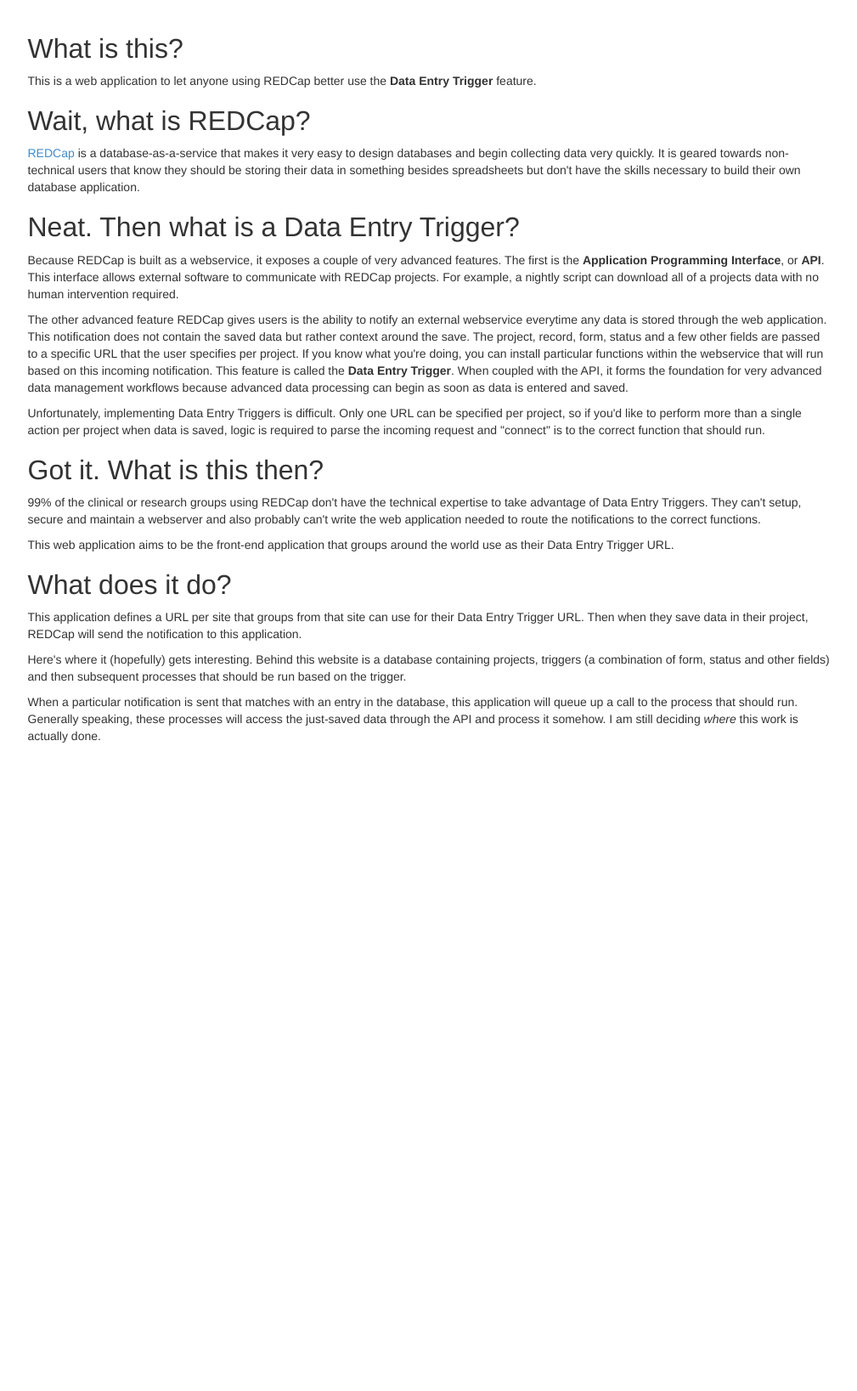
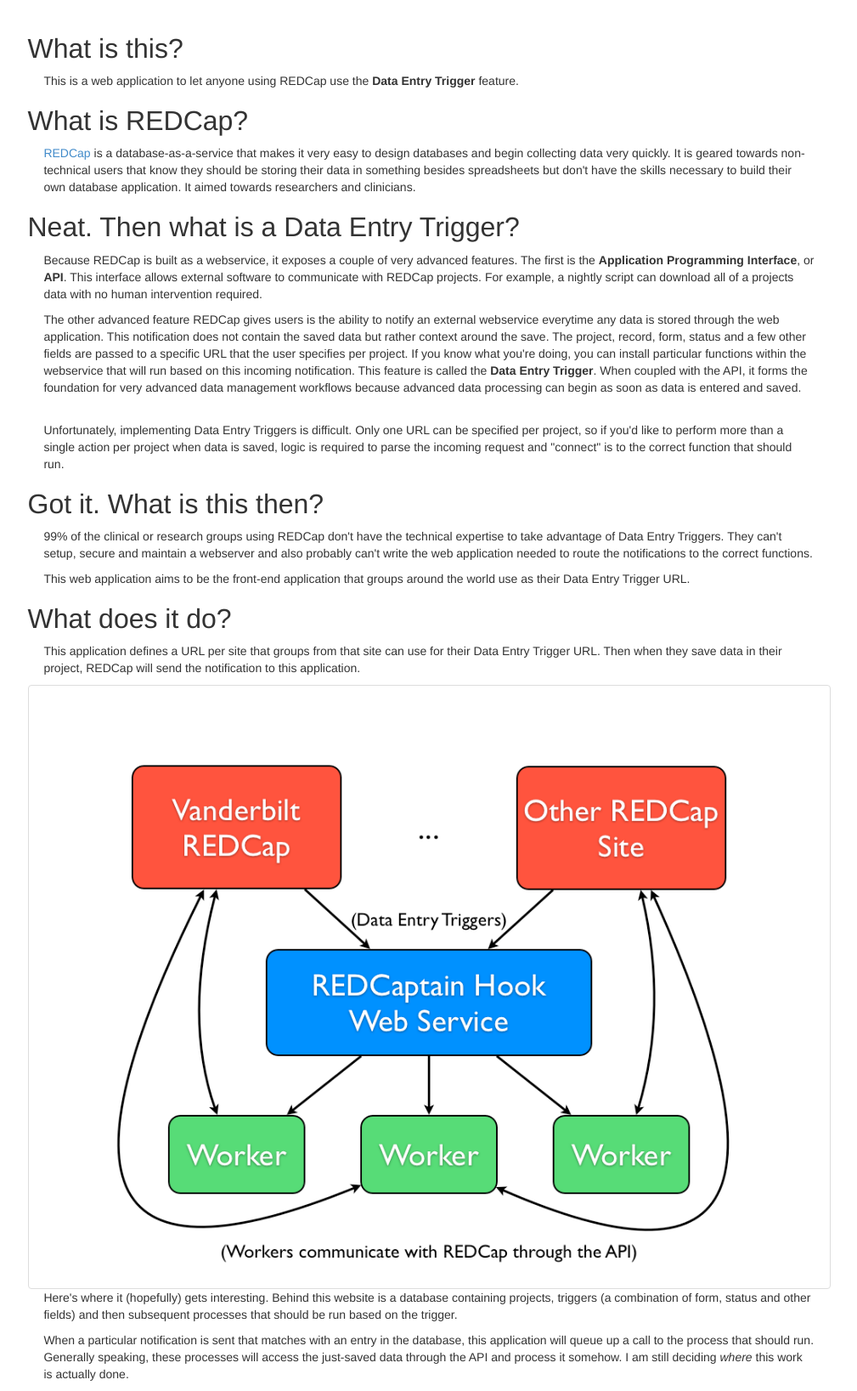
Before and after one commit to redcap-tools/redcaptainhook, a Django app: page / in a window 1280 px wide. Shown: the part 50-1687 px from the top of the page at 85% size, without its empty margins (135-1144 px from the left). Before the commit the page ends 924 px from the top, so only its background shows below. Run offline with Django 3.2, Linux system fonts and the light colour scheme.

Commit message:
Add system diagram and update index page

```diff
--- a/redcaptainhook/apps/main/templates/main/index.html
+++ b/redcaptainhook/apps/main/templates/main/index.html
@@ -1,4 +1,15 @@
 {% extends "base.html" %}
+{% load staticfiles %}
+
+{% block style %}
+{{ block.super }}
+<style type="text/css">
+p {
+  margin-right: 2%;
+  margin-left: 2%;
+}
+</style>
+{% endblock style %}
 
 {% block title %}Welcome to REDCaptain Hook{% endblock %}
 
@@ -7,14 +18,14 @@
   What is this?
 </h2>
 <p>
-  This is a web application to let anyone using REDCap better use the <strong>Data Entry Trigger</strong> feature.
+  This is a web application to let anyone using REDCap use the <strong>Data Entry Trigger</strong> feature.
 </p>
 
 <h2>
-  Wait, what is REDCap?
+  What is REDCap?
 </h2>
 <p>
-  <a href="http://project-redcap.org">REDCap</a> is a database-as-a-service that makes it very easy to design databases and begin collecting data very quickly. It is geared towards non-technical users that know they should be storing their data in something besides spreadsheets but don't have the skills necessary to build their own database application.
+  <a href="http://project-redcap.org">REDCap</a> is a database-as-a-service that makes it very easy to design databases and begin collecting data very quickly. It is geared towards non-technical users that know they should be storing their data in something besides spreadsheets but don't have the skills necessary to build their own database application. It aimed towards researchers and clinicians.
 </p>
 
 <h2>Neat. Then what is a Data Entry Trigger?</h2>
@@ -24,6 +35,7 @@
 <p>
   The other advanced feature REDCap gives users is the ability to notify an external webservice everytime any data is stored through the web application. This notification does not contain the saved data but rather context around the save. The project, record, form, status and a few other fields are passed to a specific URL that the user specifies per project. If you know what you're doing, you can install particular functions within the webservice that will run based on this incoming notification. This feature is called the <strong>Data Entry Trigger</strong>. When coupled with the API, it forms the foundation for very advanced data management workflows because advanced data processing can begin as soon as data is entered and saved.
 </p>
+<br />
 <p>
   Unfortunately, implementing Data Entry Triggers is difficult. Only one URL can be specified per project, so if you'd like to perform more than a single action per project when data is saved, logic is required to parse the incoming request and "connect" is to the correct function that should run.
 </p>
@@ -40,6 +52,9 @@
 <p>
   This application defines a URL per site that groups from that site can use for their Data Entry Trigger URL. Then when they save data in their project, REDCap will send the notification to this application.
 </p>
+
+<img src="{% static "img/system.png" %}" width="100%" class="img-thumbnail">
+
 <p>
   Here's where it (hopefully) gets interesting. Behind this website is a database containing projects, triggers (a combination of form, status and other fields) and then subsequent processes that should be run based on the trigger.
 </p>
@@ -47,4 +62,4 @@
   When a particular notification is sent that matches with an entry in the database, this application will queue up a call to the process that should run. Generally speaking, these processes will access the just-saved data through the API and process it somehow. I am still deciding <em>where</em> this work is actually done.
 </p>
 
-{% endblock %}
+{% endblock body %}
```
Also changed, not shown: redcaptainhook/assets/img/system.png (added).
